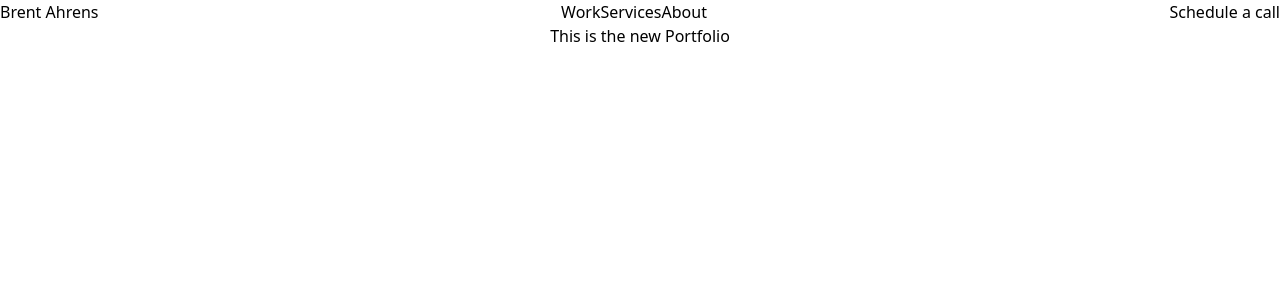
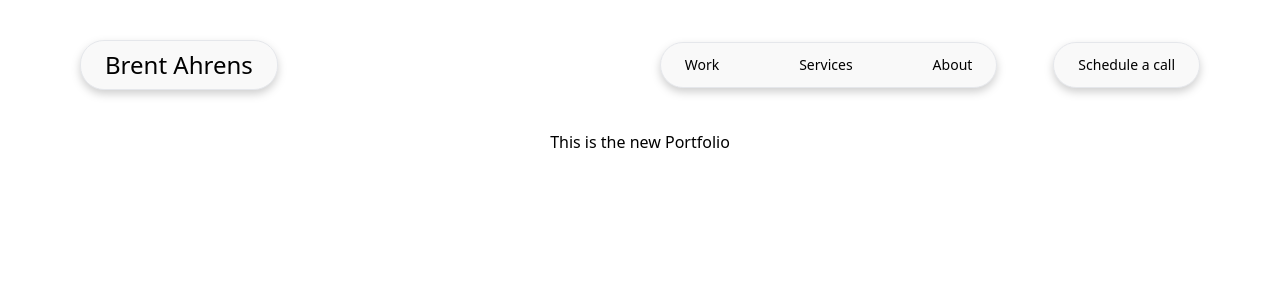
Before and after one commit to brentahrens1/brent-ahrens-portfolio-2024, a React (Create React App) app: page / in a window 1280 px wide. Shown: the top 300 px of the page. Built offline with nearby package versions, Linux system fonts and the light colour scheme.

Commit message:
styling for navbar

```diff
--- a/src/components/partials/navigation/navbar.tsx
+++ b/src/components/partials/navigation/navbar.tsx
@@ -1,23 +1,25 @@
 const Navbar = () => {
   return (
-    <nav className="w-full">
+    <nav className="w-full py-10 px-20">
       <div className="flex items-center justify-between w-full">
-        <div>
-          <p>Brent Ahrens</p>
+        <div className="py-2 px-6 border drop-shadow-button rounded-3xl bg-offwhite cursor-pointer hover:drop-shadow-none transition-all">
+          <p className="text-2xl">Brent Ahrens</p>
         </div>
-        <div className="flex items-center">
-          <div>
-            <p>Work</p>
+        <div className="flex items-center gap-14">
+          <div className="flex items-center gap-20 px-6 py-3 border rounded-3xl drop-shadow-button bg-offwhite cursor-pointer hover:drop-shadow-none transition-all">
+            <div>
+              <p className="text-sm">Work</p>
+            </div>
+            <div>
+              <p className="text-sm">Services</p>
+            </div>
+            <div>
+              <p className="text-sm">About</p>
+            </div>
           </div>
-          <div>
-            <p>Services</p>
+          <div className="px-6 py-3 border drop-shadow-button rounded-3xl bg-offwhite cursor-pointer hover:drop-shadow-none transition-all">
+            <p className="text-sm">Schedule a call</p>
           </div>
-          <div>
-            <p>About</p>
-          </div>
-        </div>
-        <div>
-          <p>Schedule a call</p>
         </div>
       </div>
     </nav>
--- a/tailwind.config.js
+++ b/tailwind.config.js
@@ -4,7 +4,14 @@ module.exports = {
     "./src/**/*.{js,jsx,ts,tsx}",
   ],
   theme: {
-    extend: {},
+    extend: {
+      colors: {
+        offwhite: '#F9F9F9'
+      },
+      dropShadow: {
+        'button': '0px 4px 4px rgba(0, 0, 0, 0.19)'
+      }
+    },
   },
   plugins: [],
 }
```
